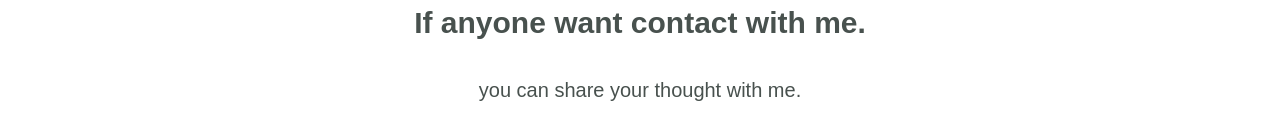
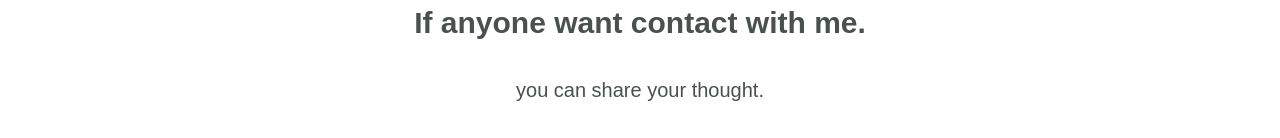
Before and after one commit to swati2523/mv, a plain HTML site: page index.html in a window 1280 px wide. Shown: the part 2816-2954 px from the top of the page. Drawn offline with Linux system fonts and the light colour scheme.

Commit message:
Add files via upload

```diff
--- a/index.html
+++ b/index.html
@@ -49,7 +49,7 @@
      <div class="contact-me">
        <h2>Get In Touch</h2>
        <h3>If anyone want contact with me.</h3>
-       <p>you can share your thought with me.</p>
+       <p>you can share your thought.</p>
        <a class="btn" href="mailto:swati230898@email.com">CONTACT ME</a>
      </div>
      </div>
```
